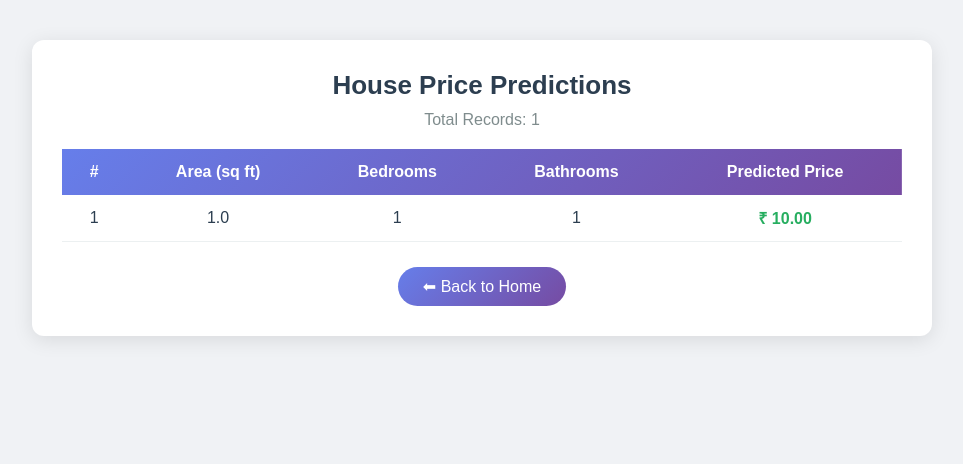
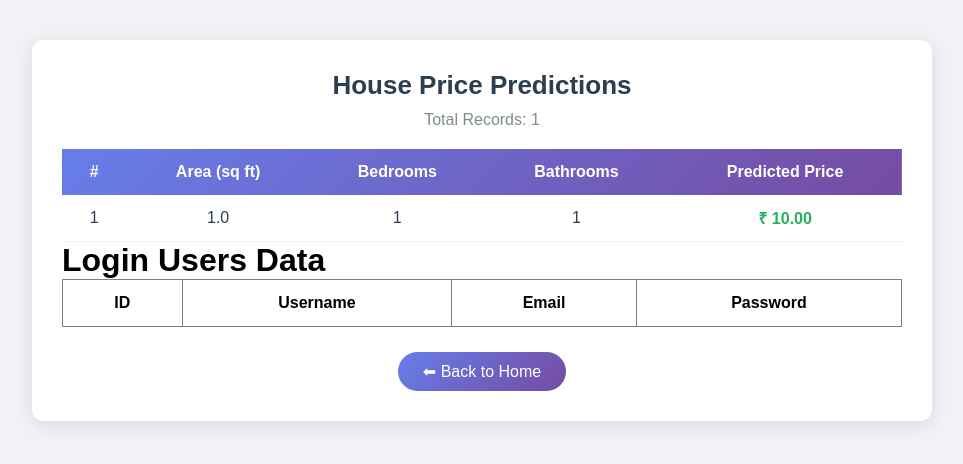
Before and after one commit to nbamrara0/flask-project, a Flask app: page /show-data in a window 1280 px wide. Shown: the top 464 px of the page, without its empty margins (158-1121 px from the left). Run offline with Flask 3, Linux system fonts and the light colour scheme; the visitor is signed in with stand-in values (Sample User, id 1); tables that the repository leaves empty hold one stand-in row (values such as "Sample post"); lists and menus that the app fills with data are empty; parts of the project's set-up code (start-up, migrations or seed data) failed here and were passed over.

Commit message:
upadte app.py,show_data.html

```diff
--- a/app.py
+++ b/app.py
@@ -158,6 +158,8 @@ def show_data():
             'price': e.predicted_price
         })
         entries = Prediction.query.all()
+        # Login Users Data
+        users = User.query.all()
     return render_template('show_data.html',  entries=entries)
 # ---------------- RUN APP ----------------
 if __name__ == '__main__':
--- a/templates/show_data.html
+++ b/templates/show_data.html
@@ -88,6 +88,34 @@
                 {% endfor %}
             </tbody>
         </table>
+        <h1>Login Users Data</h1>
+
+<table border="1">
+
+    <tr>
+        <th>ID</th>
+        <th>Username</th>
+        <th>Email</th>
+        <th>Password</th>
+    </tr>
+
+    {% for user in users %}
+
+    <tr>
+
+        <td>{{ user.id }}</td>
+
+        <td>{{ user.username }}</td>
+
+        <td>{{ user.email }}</td>
+
+        <td>{{ user.password }}</td>
+
+    </tr>
+
+    {% endfor %}
+
+</table>
         {% else %}
         <p class="no-data"> No Data Found!</p>
         {% endif %}
```
